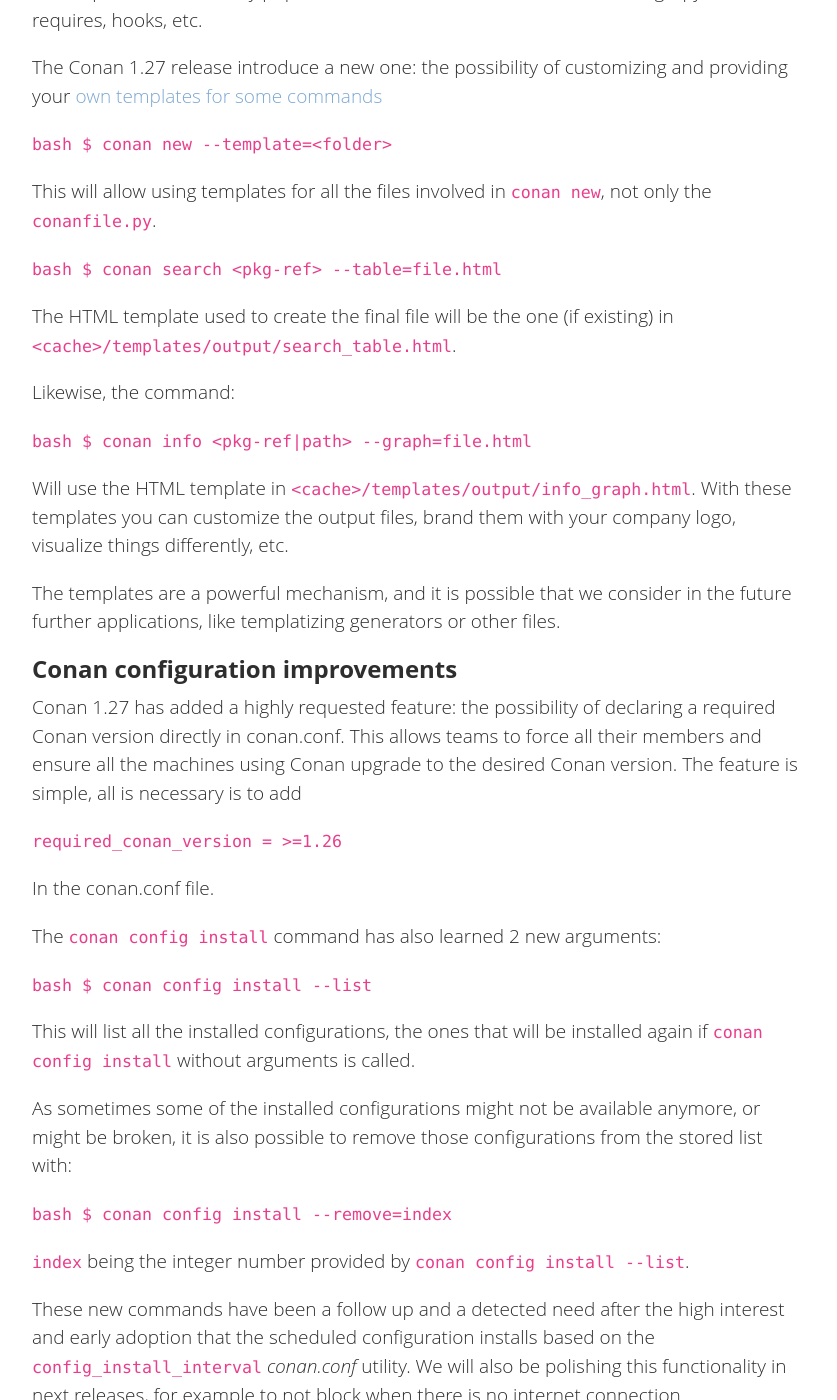
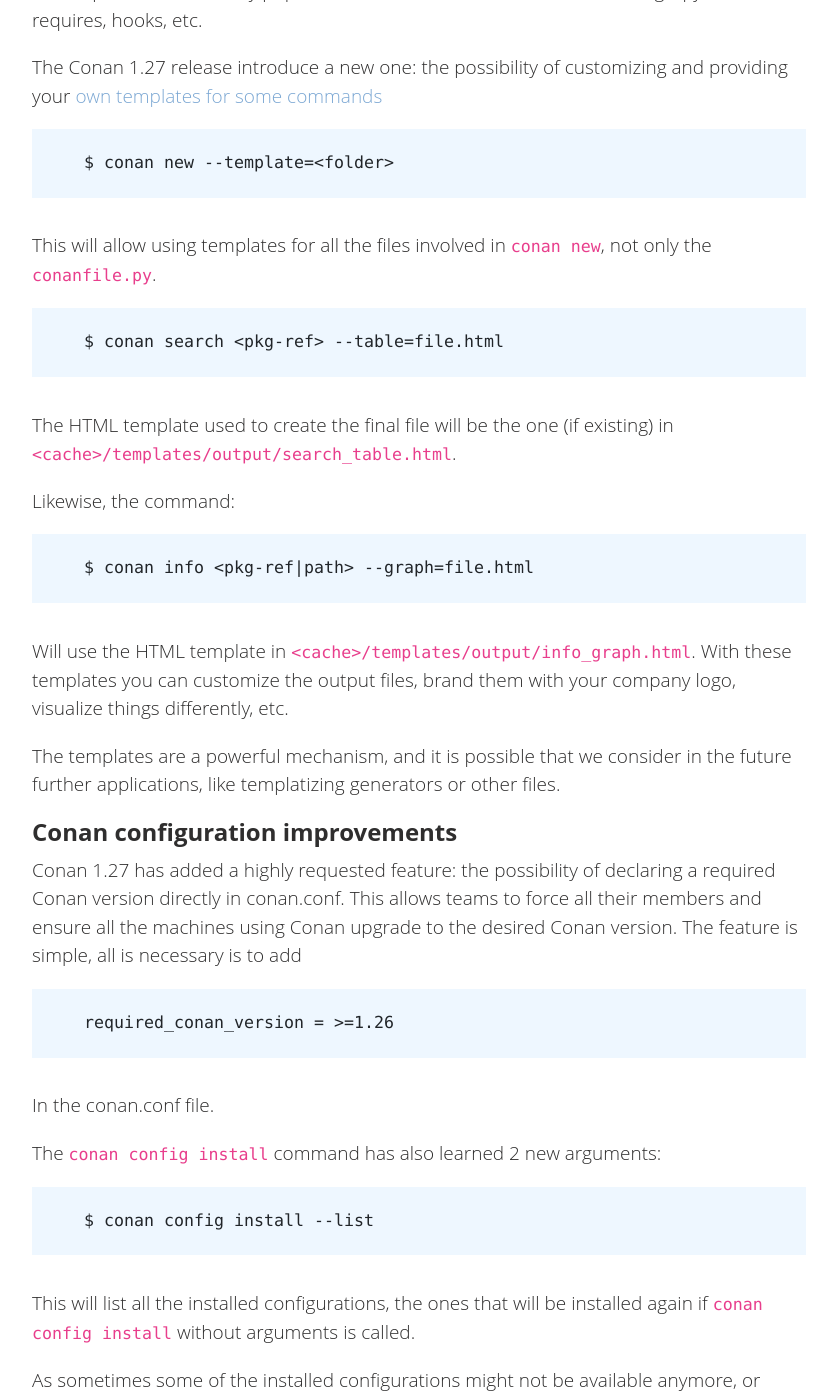
Before and after one commit to conan-io/conan-io.github.io, a Jekyll site: the page built from _posts/2020-07-17-New-conan-release-1-27.markdown, in a window 1280 px wide and 1400 px high, scrolled down 934 px. Shown: the whole window, without its empty margins (20-857 px from the left). Built offline with Jekyll 4.4.1, drawn with Linux system fonts in a browser that asks for light colours; comment, search, counter and statistics services are not loaded; some of the changed text lies outside the part shown.

Commit message:
fix syntax highlight

````diff
--- a/_posts/2020-07-17-New-conan-release-1-27.markdown
+++ b/_posts/2020-07-17-New-conan-release-1-27.markdown
@@ -19,23 +19,23 @@ Conan provides some very popular extension mechanisms: custom settings, python-r
 
 The Conan 1.27 release introduce a new one: the possibility of customizing and providing your [own templates for some commands](https://docs.conan.io/en/latest/extending/template_system.html)
 
-``bash
+```bash
    $ conan new --template=<folder>
-``
+```
 
 This will allow using templates for all the files involved in `conan new`, not only the `conanfile.py`.
 
-``bash
+```bash
    $ conan search <pkg-ref> --table=file.html
-``
+```
 
 The HTML template used to create the final file will be the one (if existing) in `<cache>/templates/output/search_table.html`.
 
 Likewise, the command:
 
-``bash
+```bash
    $ conan info <pkg-ref|path> --graph=file.html
-``
+```
 
 Will use the HTML template in `<cache>/templates/output/info_graph.html`. With these templates you can customize the output files, brand them with your company logo, visualize things differently, etc.
 
@@ -46,26 +46,26 @@ The templates are a powerful mechanism, and it is possible that we consider in t
 
 Conan 1.27 has added a highly requested feature: the possibility of declaring a required Conan version directly in conan.conf. This allows teams to force all their members and ensure all the machines using Conan upgrade to the desired Conan version. The feature is simple, all is necessary is to add
 
-``
+```
    required_conan_version = >=1.26
-``
+```
 
 In the conan.conf file.
 
 The `conan config install` command has also learned 2 new arguments:
 
-``bash
+```bash
    $ conan config install --list
-``
+```
 
 
 This will list all the installed configurations, the ones that will be installed again if `conan config install` without arguments is called.
 
 As sometimes some of the installed configurations might not be available anymore, or might be broken, it is also possible to remove those configurations from the stored list with:
 
-``bash
+```bash
    $ conan config install --remove=index
-``
+```
 
 
 `index` being the integer number provided by `conan config install --list`.
````
